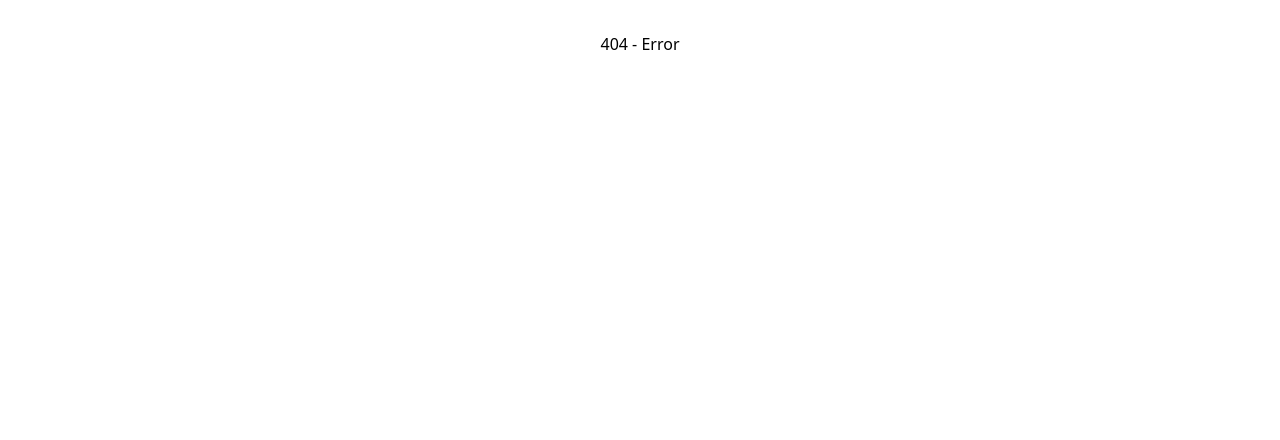
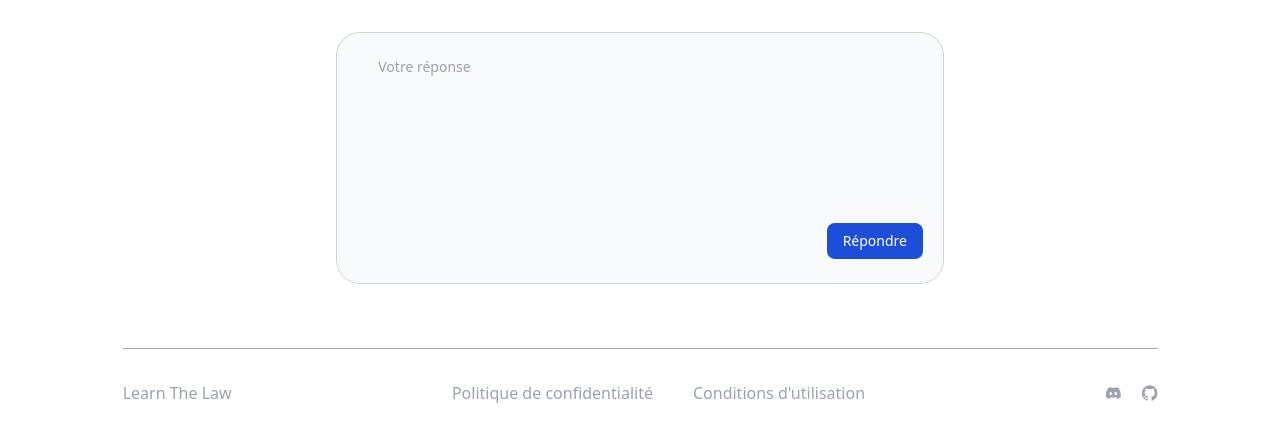
Before and after one commit to rubenanko/projet-dbi-front, a React (Vite) app: page /train in a window 1280 px wide. Shown: the top 440 px of the page. Built offline with nearby package versions, Linux system fonts and the light colour scheme.

Commit message:
update: InputZone et Training Page

```diff
--- a/src/App.jsx
+++ b/src/App.jsx
@@ -1,6 +1,7 @@
 import {BrowserRouter,Routes,Route} from 'react-router-dom';
 import './App.css'
 import HomePage from "./pages/HomePage.jsx";
+import TrainingPage from './pages/TrainingPage.jsx';
 
 function App() {
 
@@ -9,6 +10,7 @@ function App() {
       <Routes>
         <Route index element={<HomePage />}/>
         <Route path="/home" element={<HomePage />} />
+        <Route path="/train" element={<TrainingPage />} />
         <Route path="*" element={<p>404 - Error</p>} />
       </Routes>
     </BrowserRouter>
--- /dev/null
+++ b/src/components/InputZone.jsx
@@ -0,0 +1,12 @@
+
+function InputZone()
+{
+    return(
+        <div class="place-self-center relative justify-center w-1/2 text-gray-900 border border-gray-300 rounded-3xl bg-gray-50 focus:ring-blue-500 focus:ring-2 focus:border-blue-500">
+            <textarea type="input" id="answer" rows="7" class="text-sm p-4 mt-2 mb-16 w-11/12 rounded-3xl resize-none bg-inherit focus:outline-none" placeholder="Votre réponse" required></textarea>
+            <button type="button" class="absolute right-5 bottom-1 text-white bg-blue-700 hover:bg-blue-800 focus:ring-4 focus:outline-none focus:ring-blue-300 font-medium rounded-lg text-sm px-4 py-2 my-5">Répondre</button>
+        </div>
+    );
+}
+
+export default InputZone;
--- /dev/null
+++ b/src/pages/TrainingPage.jsx
@@ -0,0 +1,14 @@
+import Footer from "../components/Footer";
+import InputZone from "../components/InputZone";
+
+function TrainingPage()
+{
+    return(
+        <>
+            <InputZone />
+            <Footer />
+        </>
+    );
+}
+
+export default TrainingPage;
```
